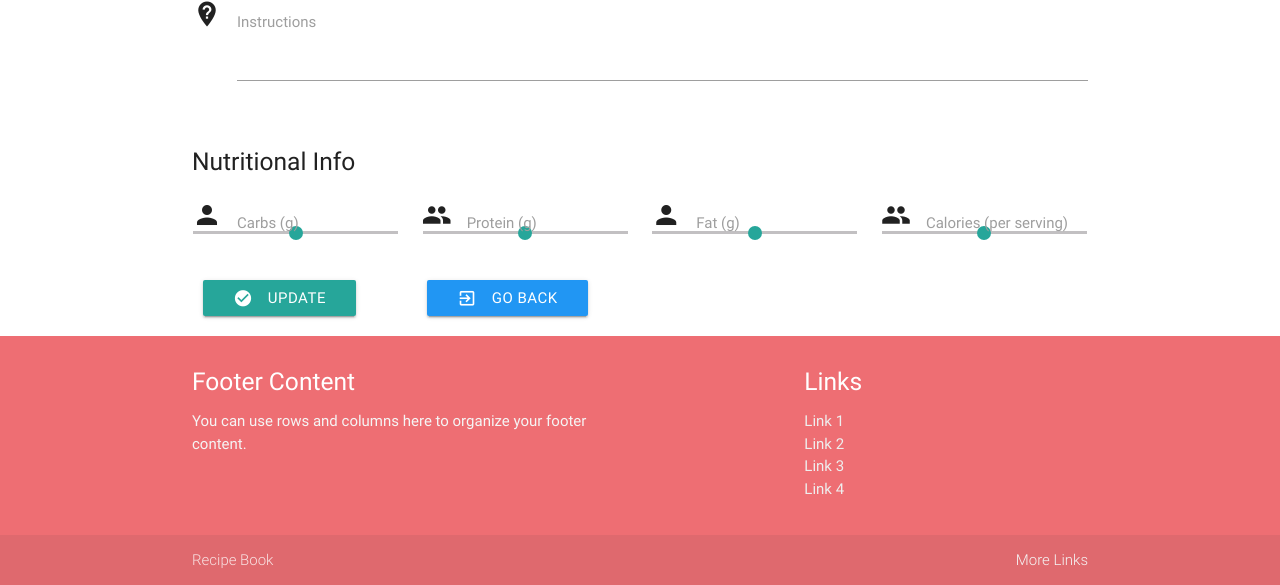
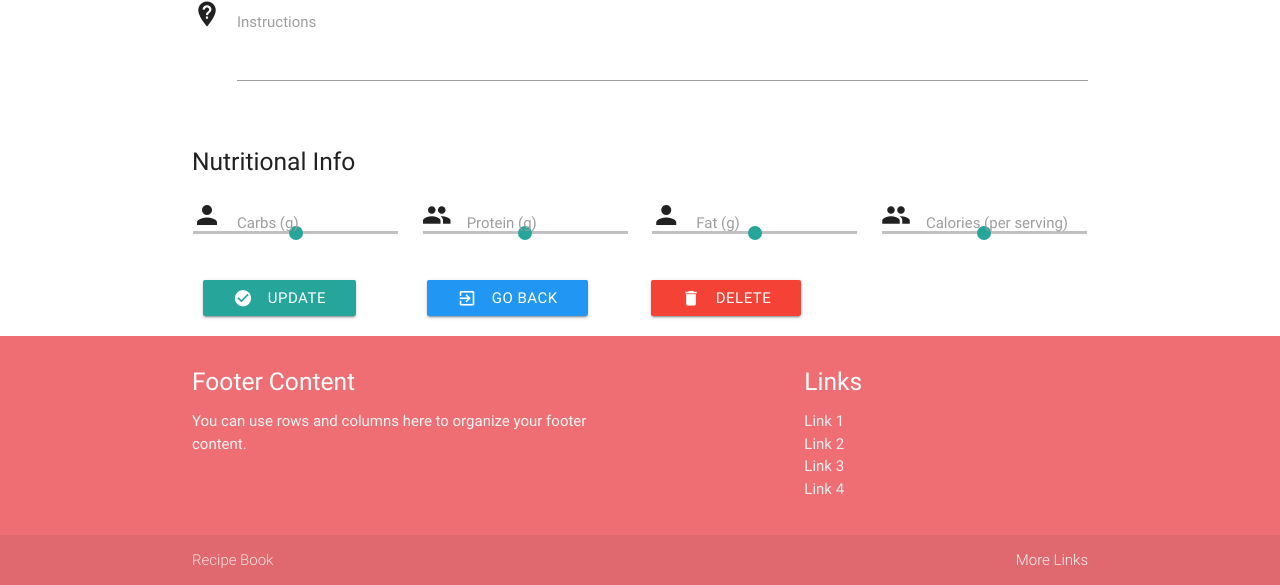
Before and after one commit to Kash1503/data-centric-development, a Flask app: template templates/editrecipe.html in a window 1280 px wide. Shown: the part 792-1377 px from the top of the page. Run offline with Flask 2, Linux system fonts and the light colour scheme; the template is opened without the code that fills it, so the values that code supplies are empty; some libraries are stand-ins or nearby versions.

Commit message:
Add function to delete recipe from the edit recipe page. Fix bug with the Cuisine and Allergen dropdown menus on the edit recipe page

```diff
--- a/app.py
+++ b/app.py
@@ -141,11 +141,11 @@ def insert_recipe(username):
         'ingredients': request.form.get('ingredients'),
         'servings': request.form.get('servings'),
         'time': request.form.get('time'),
-        'cuisine': request.form.get('cuisine'),
+        'cuisine': request.form.get('cuisine').lower(),
         'views': 0,
         'user': username.lower(),
         'description': request.form.get('description'),
-        'allergen': request.form.get('allergen'),
+        'allergen': request.form.get('allergen').lower(),
         'upvotes': 0,
         'carbs': request.form.get('carbs'),
         'protein': request.form.get('protein'),
@@ -178,11 +178,11 @@ def update_recipe(username, recipe_id):
         'ingredients': request.form.get('ingredients'),
         'servings': request.form.get('servings'),
         'time': request.form.get('time'),
-        'cuisine': request.form.get('cuisine'),
+        'cuisine': request.form.get('cuisine').lower(),
         'views': recipe['views'],
         'user': username.lower(),
         'description': request.form.get('description'),
-        'allergen': request.form.get('allergen'),
+        'allergen': request.form.get('allergen').lower(),
         'upvotes': recipe['upvotes'],
         'carbs': request.form.get('carbs'),
         'protein': request.form.get('protein'),
@@ -197,6 +197,18 @@ def update_recipe(username, recipe_id):
     # redirect back to the user page, passing in the username
     return redirect(url_for('user_page', username=username.lower()))
 
+@app.route('/delete_recipe/<username>/<recipe_id>')
+def delete_recipe(username, recipe_id):
+
+# Using the id of the recipe, delete it from the collection
+
+    # Store the collection connection in a variable
+    recipes = mongo.db.recipes
+    # Delete the recipe from the collection
+    recipes.remove({'_id': ObjectId(recipe_id)})
+    # Redirect back to the user page
+    return redirect(url_for('user_page', username=username))
+
 
 # Get the IP address and PORT number from the os and run the app
 if __name__ == '__main__':
--- a/templates/editrecipe.html
+++ b/templates/editrecipe.html
@@ -136,6 +136,9 @@
         <div class="col s3">
             <a href="{{url_for('user_page', username=username)}}" class="waves-effect waves-light btn blue"><i class="material-icons left">exit_to_app</i>Go back</a>
         </div>
+        <div class="col s3">
+            <a href="{{url_for('delete_recipe', username=username, recipe_id=recipe._id)}}" class="waves-effect waves-light btn red"><i class="material-icons left">delete</i>Delete</a>
+        </div>
     </form>
 </div>
 
```
